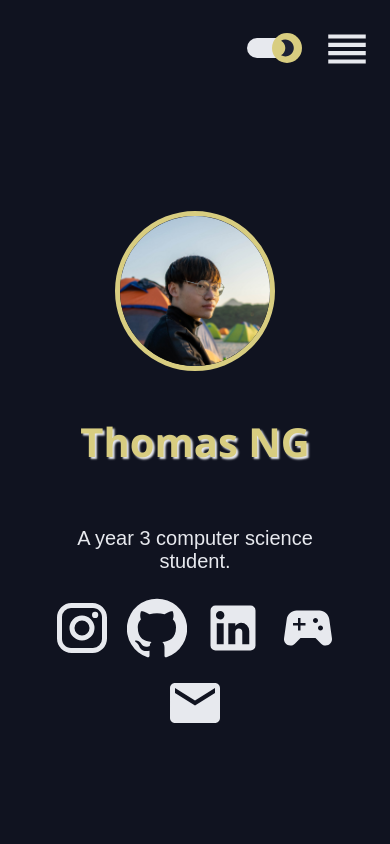
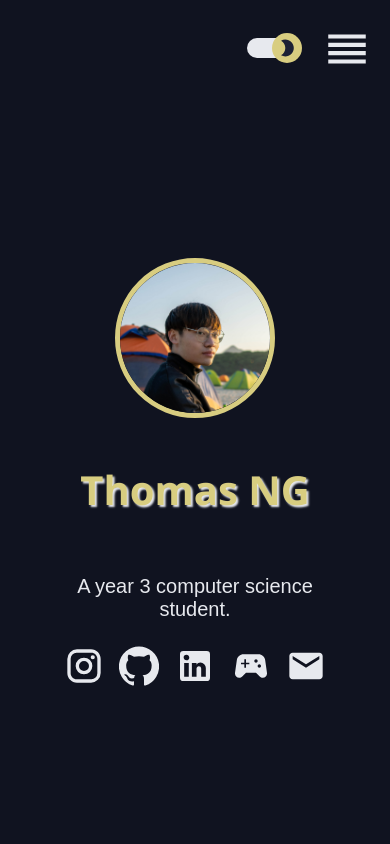
Before and after one commit to hkdjyu/hkdjyu.github.io, a React (Create React App) app: page / in a window 390 px wide. Shown: the top 844 px of the page. Built offline with nearby package versions, Linux system fonts and the light colour scheme.

Commit message:
fixed icon size and footer text

```diff
--- a/src/Styles/Footer.css
+++ b/src/Styles/Footer.css
@@ -23,6 +23,9 @@
   }
 
   @media only screen and (max-width: 600px) {
+    .footer {
+      font-size: 12px;
+    }
     .footer svg {
       margin: 5px;
       font-size: 50px;
--- a/src/Styles/Home.css
+++ b/src/Styles/Home.css
@@ -98,6 +98,9 @@
       font-size: 20px;
       width: 80%;
     }
+    .about .prompt svg {
+      font-size: 40px;
+    }
 
     .list {
       padding: 0;
```
